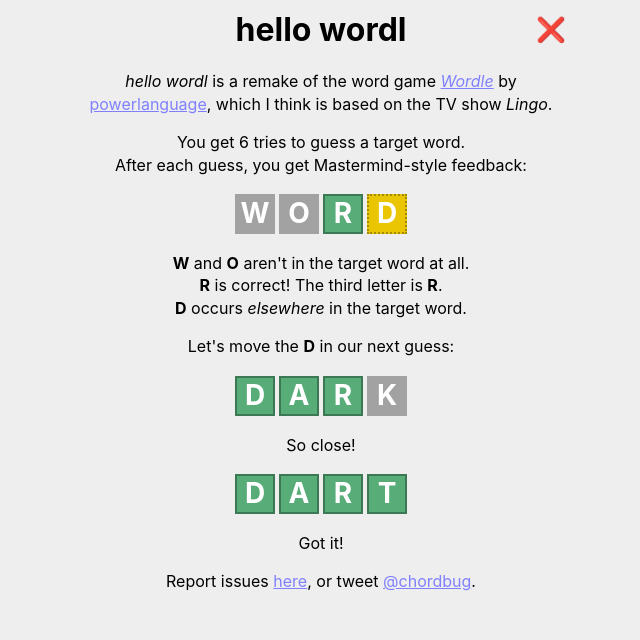
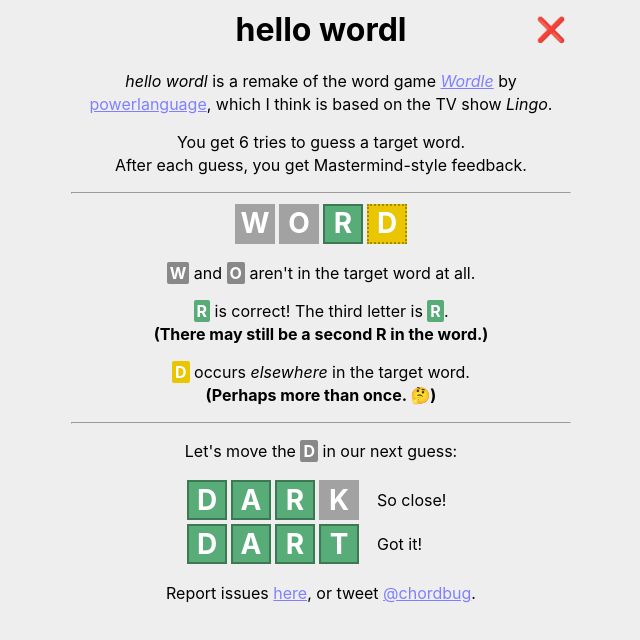
Before and after one commit to lynn/hello, a React (Create React App) app: page / in a window 1280 px wide. Both pictures are taken after a click on the link "About". Shown: the top 640 px of the page, without its empty margins (319-959 px from the left). Built offline with nearby package versions, Linux system fonts and the light colour scheme.

Commit message:
Explain double letters in About

```diff
--- a/src/About.tsx
+++ b/src/About.tsx
@@ -16,8 +16,9 @@ export function About() {
       <p>
         You get {maxGuesses} tries to guess a target word.
         <br />
-        After each guess, you get Mastermind-style feedback:
+        After each guess, you get Mastermind-style feedback.
       </p>
+      <hr />
       <Row
         rowState={RowState.LockedIn}
         wordLength={4}
@@ -30,11 +31,20 @@ export function About() {
       />
       <p>
         <b>W</b> and <b>O</b> aren't in the target word at all.
+      </p>
+      <p>
+        <b className="green-bg">R</b> is correct! The third letter is{" "}
+        <b className="green-bg">R</b>
+        .<br />
+        <strong>(There may still be a second R in the word.)</strong>
+      </p>
+      <p>
+        <b className="yellow-bg">D</b> occurs <em>elsewhere</em> in the target
+        word.
         <br />
-        <b>R</b> is correct! The third letter is <b>R</b>
-        .<br />
-        <b>D</b> occurs <em>elsewhere</em> in the target word.
+        <strong>(Perhaps more than once. 🤔)</strong>
       </p>
+      <hr />
       <p>
         Let's move the <b>D</b> in our next guess:
       </p>
@@ -47,8 +57,8 @@ export function About() {
           { clue: Clue.Correct, letter: "r" },
           { clue: Clue.Absent, letter: "k" },
         ]}
+        annotation={"So close!"}
       />
-      <p>So close!</p>
       <Row
         rowState={RowState.LockedIn}
         wordLength={4}
@@ -58,8 +68,8 @@ export function About() {
           { clue: Clue.Correct, letter: "r" },
           { clue: Clue.Correct, letter: "t" },
         ]}
+        annotation={"Got it!"}
       />
-      <p>Got it!</p>
       <p>
         Report issues{" "}
         <a href="https://github.com/lynn/hello-wordl/issues">here</a>, or tweet{" "}
--- a/src/App.css
+++ b/src/App.css
@@ -9,6 +9,7 @@ body {
 
 .Row {
   display: flex;
+  align-items: center;
   justify-content: center;
 }
 
@@ -24,6 +25,12 @@ body {
   align-items: center;
   text-transform: uppercase;
   font-weight: bold;
+}
+
+.Row-annotation {
+  margin-inline-start: 16px;
+  width: 5em;
+  text-align: start;
 }
 
 .App-container {
@@ -163,6 +170,21 @@ a:active {
   line-height: 1.4;
 }
 
+.App-about b {
+  background-color: #888;
+  color: white;
+  padding: 1px 3px;
+  border-radius: 2px;
+}
+
+.App-about b.green-bg {
+  background-color: rgb(87, 172, 120);
+}
+
+.App-about b.yellow-bg {
+  background-color: #e9c601;
+}
+
 .Game-seed-info {
   opacity: 0.5;
   margin-top: 1em;
--- a/src/Row.tsx
+++ b/src/Row.tsx
@@ -10,6 +10,7 @@ interface RowProps {
   rowState: RowState;
   wordLength: number;
   cluedLetters: CluedLetter[];
+  annotation?: string;
 }
 
 export function Row(props: RowProps) {
@@ -41,5 +42,12 @@ export function Row(props: RowProps) {
     });
   let rowClass = "Row";
   if (isLockedIn) rowClass += " Row-locked-in";
-  return <tr className={rowClass}>{letterDivs}</tr>;
+  return (
+    <tr className={rowClass}>
+      {letterDivs}
+      {props.annotation && (
+        <span className="Row-annotation">{props.annotation}</span>
+      )}
+    </tr>
+  );
 }
```
